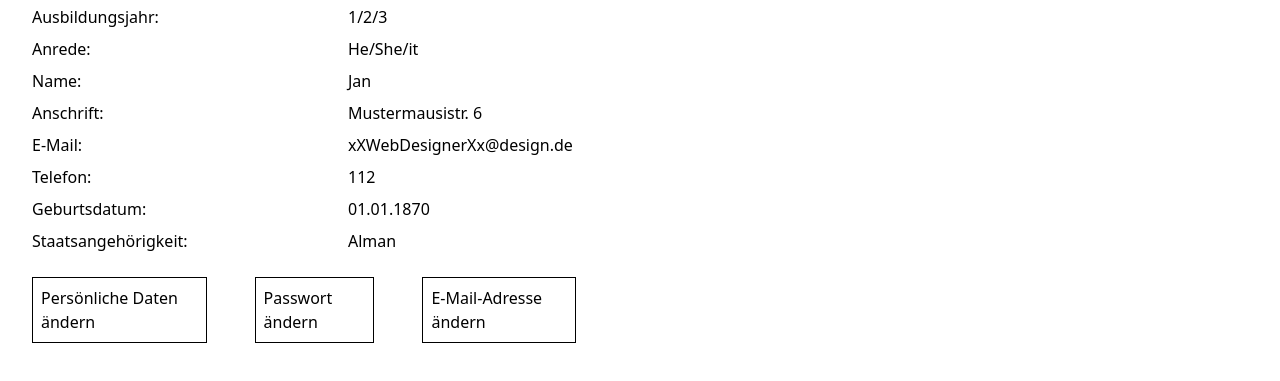
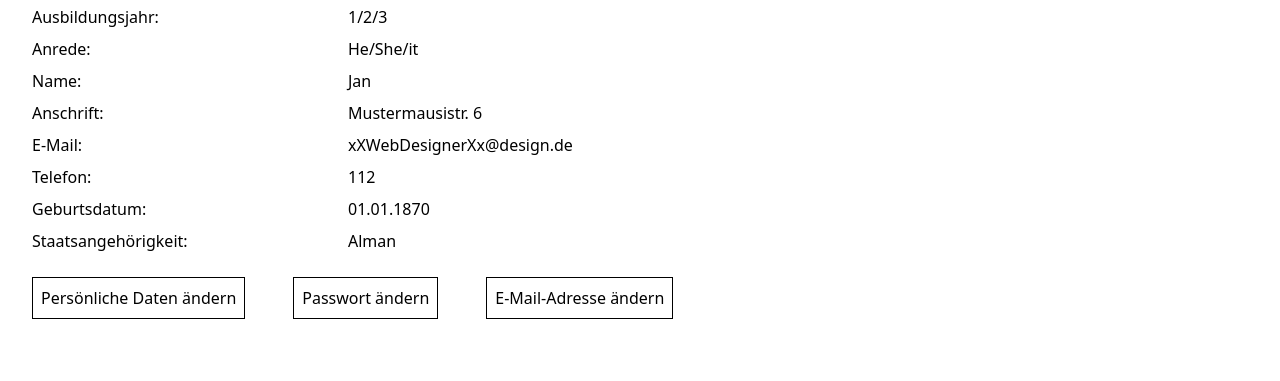
Before and after one commit to GSO-SW/coded-prototype-bohk, a plain HTML site: page profil.html in a window 1280 px wide. Shown: the part 259-640 px from the top of the page. Drawn offline with nearby package versions, Linux system fonts and the light colour scheme.

Commit message:
profilfertig

```diff
--- a/profil.html
+++ b/profil.html
@@ -70,7 +70,7 @@
 </div>
 
 
-<footer style= "padding-left: 2rem" class="flex justify-start relative p-[1rem] lg:w-1/2">
+<footer style= "padding-left: 2rem" class="flex justify-start relative p-[1rem] lg:w-2/3">
     <nav class="menu flex w-full">
         <ul class="flex flex-col md:flex-row libuttonbreite">
             <li class="libuttonbreite border border-black border-solid flex justify-center items-center px-2 my-2 py-2"><a href="#">Persönliche Daten ändern</a></li>
```
